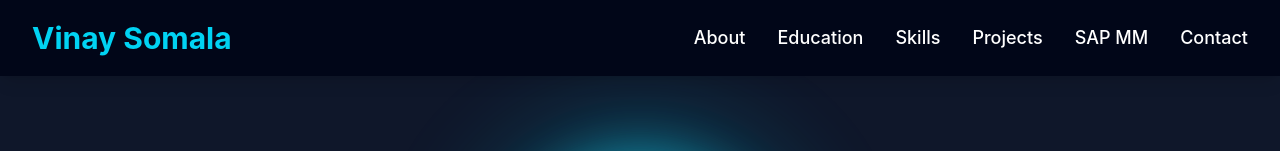
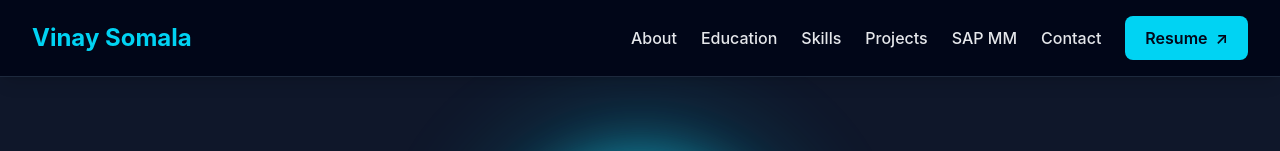
Before and after one commit to somalavinay879-18/vinay-somala-portfolio, a React app: page / in a window 1280 px wide. Shown: the top 151 px of the page. Built offline with nearby package versions, Linux system fonts and the light colour scheme; grey boxes are pictures that could not be loaded; the HTML template or start-up script is replaced by a standard one.

Commit message:
Update Navbar.jsx

```diff
--- a/src/components/Navbar.jsx
+++ b/src/components/Navbar.jsx
@@ -1,76 +1,114 @@
+
+import { useState } from "react";
+
 export default function Navbar() {
+    const [menuOpen, setMenuOpen] = useState(false);
+
+    const navigation = [
+        { name: "About", href: "#about" },
+        { name: "Education", href: "#education" },
+        { name: "Skills", href: "#skills" },
+        { name: "Projects", href: "#projects" },
+        { name: "SAP MM", href: "#sap" },
+        { name: "Contact", href: "#contact" },
+    ];
+
+    const closeMenu = () => setMenuOpen(false);
+
     return (
-        <nav className="fixed top-0 left-0 w-full bg-slate-950/95 backdrop-blur-md shadow-lg z-50">
-            <div className="max-w-7xl mx-auto flex items-center justify-between px-8 py-5">
+        <nav
+            className="fixed top-0 left-0 w-full z-50 bg-slate-950/95 backdrop-blur-md border-b border-slate-800 shadow-lg"
+            aria-label="Main navigation"
+        >
+            <div className="max-w-7xl mx-auto flex items-center justify-between gap-4 px-5 md:px-8 py-4">
 
-                {/* Logo */}
+                {/* Portfolio Name */}
                 <a
                     href="#home"
-                    className="text-3xl font-bold text-cyan-400 hover:text-cyan-300 transition"
+                    onClick={closeMenu}
+                    className="text-xl md:text-2xl font-bold text-cyan-400 hover:text-cyan-300 transition whitespace-nowrap"
                 >
                     Vinay Somala
                 </a>
 
-                {/* Navigation */}
-                <ul className="flex items-center gap-8 text-lg font-medium">
+                {/* Desktop Navigation */}
+                <div className="hidden lg:flex items-center gap-6">
 
-                    <li>
+                    {navigation.map((item) => (
                         <a
-                            href="#about"
-                            className="text-white hover:text-cyan-400 transition duration-300"
+                            key={item.name}
+                            href={item.href}
+                            className="text-gray-200 hover:text-cyan-400 text-base font-medium transition duration-300"
                         >
-                            About
+                            {item.name}
                         </a>
-                    </li>
+                    ))}
 
-                    <li>
-                        <a
-                            href="#education"
-                            className="text-white hover:text-cyan-400 transition duration-300"
-                        >
-                            Education
-                        </a>
-                    </li>
+                    {/* Resume Button */}
+                    <a
+                        href="/VINAY.pdf"
+                        target="_blank"
+                        rel="noopener noreferrer"
+                        className="inline-flex items-center gap-2 bg-cyan-400 hover:bg-cyan-300 text-slate-950 px-5 py-2.5 rounded-lg font-semibold transition duration-300 whitespace-nowrap"
+                    >
+                        Resume
+                        <span aria-hidden="true">↗</span>
+                    </a>
 
-                    <li>
-                        <a
-                            href="#skills"
-                            className="text-white hover:text-cyan-400 transition duration-300"
-                        >
-                            Skills
-                        </a>
-                    </li>
+                </div>
 
-                    <li>
-                        <a
-                            href="#projects"
-                            className="text-white hover:text-cyan-400 transition duration-300"
-                        >
-                            Projects
-                        </a>
-                    </li>
-
-                    <li>
-                        <a
-                            href="#sap"
-                            className="text-white hover:text-cyan-400 transition duration-300"
-                        >
-                            SAP MM
-                        </a>
-                    </li>
-
-                    <li>
-                        <a
-                            href="#contact"
-                            className="text-white hover:text-cyan-400 transition duration-300"
-                        >
-                            Contact
-                        </a>
-                    </li>
-
-                </ul>
+                {/* Mobile Menu Button */}
+                <button
+                    type="button"
+                    onClick={() => setMenuOpen(!menuOpen)}
+                    aria-label={
+                        menuOpen ? "Close navigation menu" : "Open navigation menu"
+                    }
+                    aria-expanded={menuOpen}
+                    aria-controls="mobile-navigation"
+                    className="lg:hidden text-cyan-400 text-3xl flex items-center justify-center w-11 h-11 rounded-lg border border-slate-700 hover:bg-slate-800 transition"
+                >
+                    <span aria-hidden="true">
+                        {menuOpen ? "×" : "☰"}
+                    </span>
+                </button>
 
             </div>
+
+            {/* Mobile Navigation */}
+            {menuOpen && (
+                <div
+                    id="mobile-navigation"
+                    className="lg:hidden bg-slate-950 border-t border-slate-800 shadow-xl"
+                >
+                    <div className="flex flex-col px-6 py-5 gap-2">
+
+                        {navigation.map((item) => (
+                            <a
+                                key={item.name}
+                                href={item.href}
+                                onClick={closeMenu}
+                                className="text-gray-200 hover:text-cyan-400 hover:bg-slate-800 rounded-lg px-4 py-3 font-medium transition"
+                            >
+                                {item.name}
+                            </a>
+                        ))}
+
+                        {/* Mobile Resume Button */}
+                        <a
+                            href="/VINAY.pdf"
+                            target="_blank"
+                            rel="noopener noreferrer"
+                            onClick={closeMenu}
+                            className="mt-4 bg-cyan-400 hover:bg-cyan-300 text-slate-950 px-5 py-3 rounded-lg font-semibold text-center transition"
+                        >
+                            View Resume ↗
+                        </a>
+
+                    </div>
+                </div>
+            )}
+
         </nav>
     );
 }
```
